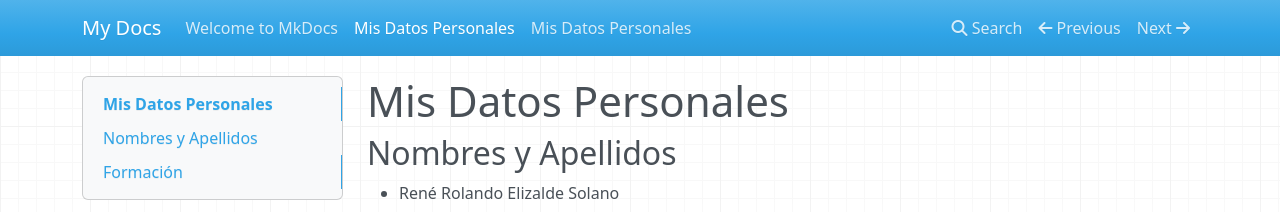
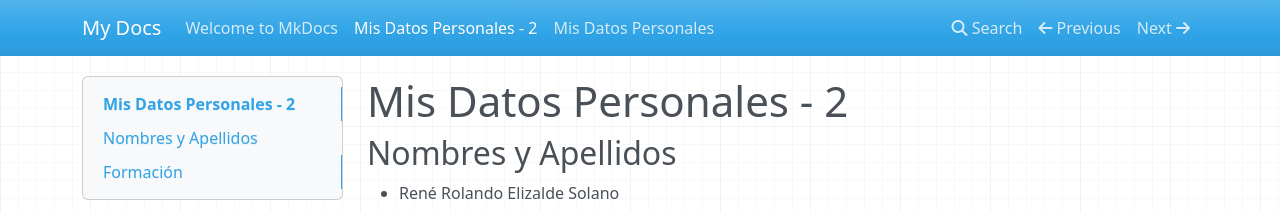
Before and after one commit to MAD-PlataformasWeb-AA26/web1, an MkDocs documentation site: the page built from docs/mis-datos-2.md, in a window 1280 px wide. Shown: the top 212 px of the page. Built offline with MkDocs 1.6.1, drawn with Linux system fonts in a browser that asks for light colours; nearby versions of some CDN libraries.

Commit message:
ejemplo para clases

```diff
--- a/docs/mis-datos-2.md
+++ b/docs/mis-datos-2.md
@@ -1,4 +1,4 @@
-# Mis Datos Personales
+# Mis Datos Personales - 2
 
 ## Nombres y Apellidos
 * René Rolando Elizalde Solano
```
